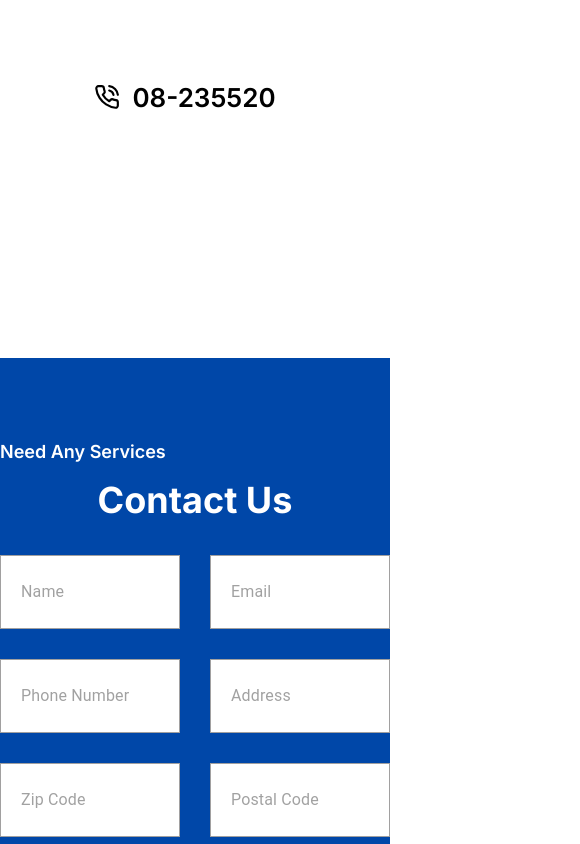
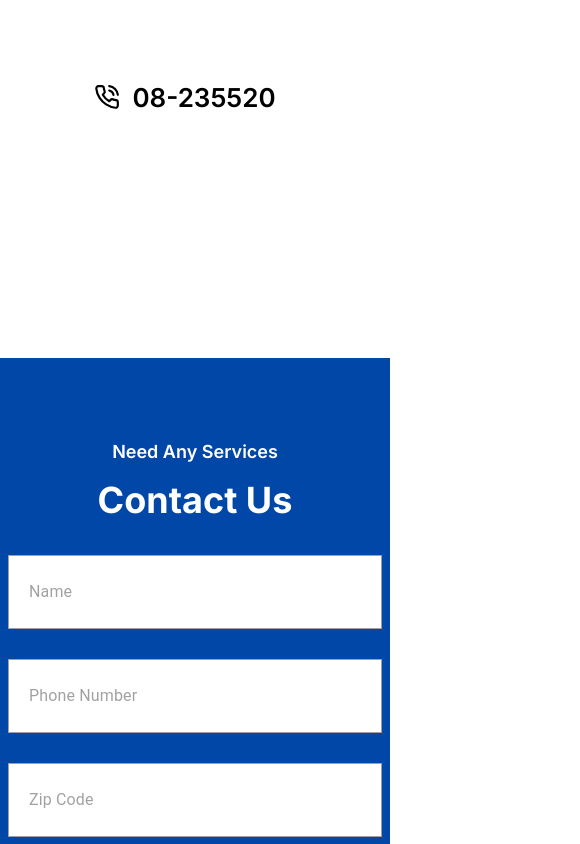
Before and after one commit to TheRakib/Needz-website, a Next.js app: page / in a window 390 px wide. Shown: the part 11156-12000 px from the top of the page, 580 px wide, since content can reach past the window. Built offline with nearby package versions, Linux system fonts and the light colour scheme.

Commit message:
phone responsive done

```diff
--- a/app/page.tsx
+++ b/app/page.tsx
@@ -23,7 +23,6 @@ export default function Home(props: Props) {
       <Features />
       <FAQ />
       <OurServices />
-
       <ContactUs />
 
       {/* ----------back to top button---- */}
--- a/components/Home/ContactUs.tsx
+++ b/components/Home/ContactUs.tsx
@@ -6,16 +6,18 @@ import { IoMdAttach } from "react-icons/io";
 
 export default function ContactUs() {
   return (
-    <div className="bg-primary text-white py-[80px] max-w-maxLayout mx-auto ">
+    <div className="bg-primary text-white py-[80px] max-w-maxLayout mx-auto px-2">
       <div className="max-w-layout mx-auto">
         <div className="flex flex-col gap-2">
-          <h3 className="text-[18px] font-semibold ">Need Any Services</h3>
+          <h3 className="text-[18px] font-semibold text-center md:text-left ">
+            Need Any Services
+          </h3>
           <SectionTitle title="Contact Us" />
         </div>
         <div className="grid grid-cols-1 md:grid-cols-2 gap-4">
           <div className="col-span-1 w-full">
             <div className="w-full flex flex-col gap-5 items-center  justify-center mt-7">
-              <div className="w-full grid grid-cols-2 gap-[30px] ">
+              <div className="w-full grid grid-cols-1 md:grid-cols-2 gap-[30px] ">
                 <div className="col-span-1 flex flex-col gap-[30px]">
                   <InputBase
                     id="outlined-basic"
@@ -62,21 +64,21 @@ export default function ContactUs() {
                 />
               </div>
               <Button
-                className="bg-transparent  border-white w-full text-white text-[18px] h-[81px] capitalize hover:bg-white/20 hover:text-white "
+                className="bg-transparent  border-white w-full text-white text-[16px] md:text-[18px] h-[81px] capitalize hover:bg-white/20 hover:text-white "
                 variant="outlined"
               >
                 <IoMdAttach className="mr-1 text-3xl font-semibold" />
                 Attach your picture and other relevant files
               </Button>
 
-              <div className="mt-6 w-[286px] mr-auto ">
+              <div className="mt-6 w-[286px] mx-auto md:mr-auto ">
                 <Button className="bg-white w-full text-black text-2xl h-[92px] capitalize hover:bg-white/20 hover:text-white ">
                   Send Message
                 </Button>
               </div>
             </div>
           </div>
-          <div className="col-span-1 relative w-[580px] h-[666px] ml-auto ">
+          <div className="col-span-1 mx-auto relative w-[340px] h-[466px] md:w-[580px] md:h-[666px] ml-auto ">
             <Image src={"/home/contactUs.png"} alt="Contact" fill />
           </div>
         </div>
```
